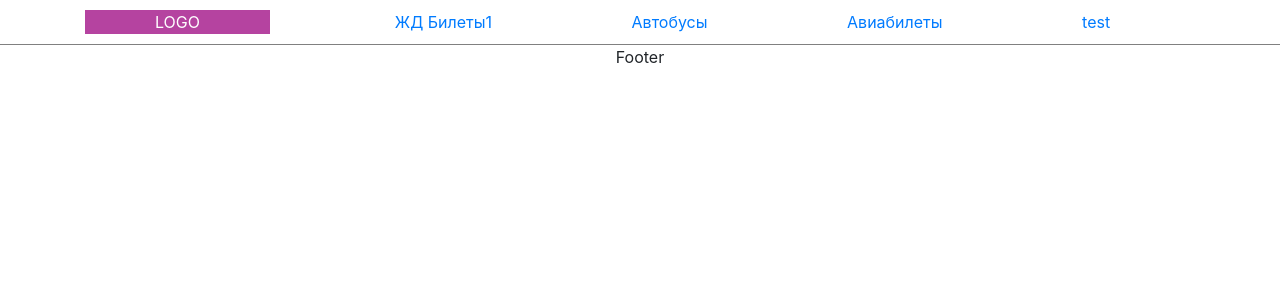
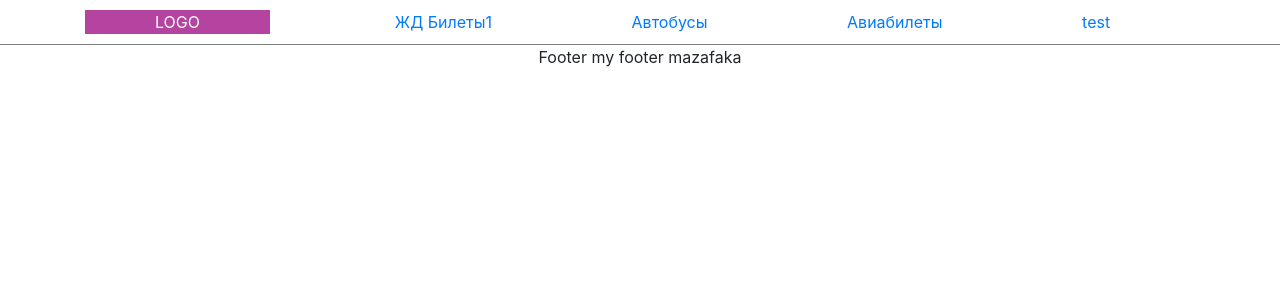
Before and after one commit to ZtarmonT/huinyaaa, a React (Create React App) app: page / in a window 1280 px wide. Shown: the top 300 px of the page. Built offline with nearby package versions, Linux system fonts and the light colour scheme.

Commit message:
footer commit 2804

```diff
--- a/src/Footer/footer.js
+++ b/src/Footer/footer.js
@@ -2,7 +2,7 @@ import React from 'react';
 
 const Footer = () => {
     return (
-      <p>Footer</p>
+      <p>Footer my footer mazafaka</p>
     );
   }
 
```
